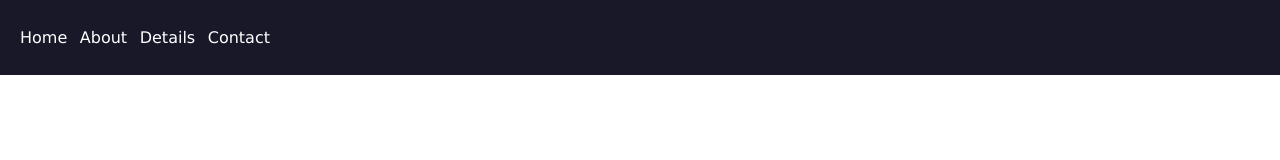
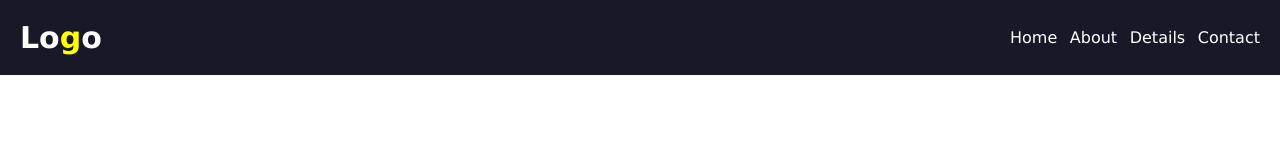
Before and after one commit to kmusammil/responsive-navbar, a plain HTML site: page index.html in a window 1280 px wide. Drawn offline with Linux system fonts and the light colour scheme.

Commit message:
all done

```diff
--- a/index.html
+++ b/index.html
@@ -10,7 +10,7 @@
 
 <body>
     <header>
-        <!-- <div class="logo">Lo<span class="logo-extra">g</span>o</div> -->
+        <div class="logo">Lo<span class="logo-extra">g</span>o</div>
         <ul class="nav-links">
             <li class="nav-link"><a href="#">Home</a></li>
             <li class="nav-link"><a href="#">About</a></li>
```
